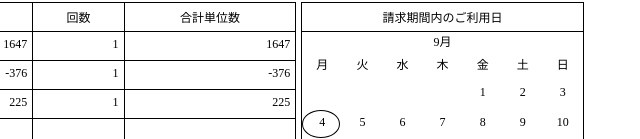
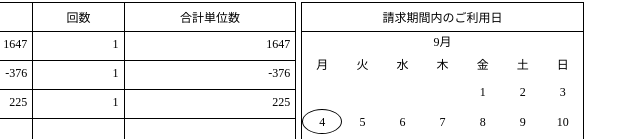
Before and after one commit to Skyfury2651/demo-pug, a plain HTML site: page index.pug in a window 1280 px wide. Shown: the part 661-800 px from the top of the page, 624-1264 px from the left. Drawn offline with nearby package versions, Linux system fonts and the light colour scheme; files that its build step writes are made by us from their sources.

Commit message:
change position

```diff
--- a/style.scss
+++ b/style.scss
@@ -259,10 +259,10 @@ body {
                             position: absolute;
                             border: 1px solid black;
                             border-radius: 50%;
-                            top: -5px;
-                            right: 2px;
-                            bottom: 2px;
-                            left: 0px;
+                            top: -6px;
+                            right: 0;
+                            bottom: 6px;
+                            left: 0;
                         }
                     }
                 }
```
